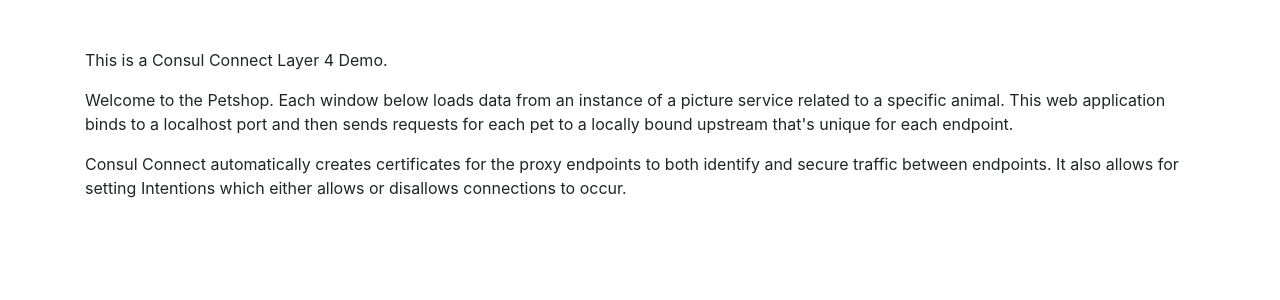
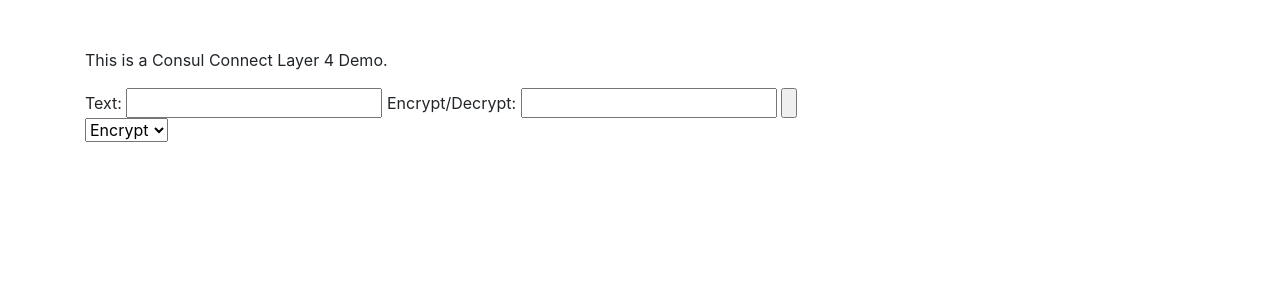
Before and after one commit to chrismatteson/terraform-chip-vault, a Python web app: template flaskapp/templates/transit.html in a window 1280 px wide. Shown: the part 56-356 px from the top of the page. Run offline with Jinja, Linux system fonts and the light colour scheme; the template is opened without the code that fills it, so the values that code supplies are empty; some libraries are stand-ins or nearby versions.

Commit message:
initial pass at transit support

```diff
--- a/flaskapp/templates/transit.html
+++ b/flaskapp/templates/transit.html
@@ -7,12 +7,15 @@
     <div class="row my-5">
       <div class="col-sm mx-auto my-auto">
         <p> This is a Consul Connect Layer 4 Demo.</p>
-        <p> Welcome to the Petshop.   Each window below loads data from an instance of a picture service related
-        to a specific animal.   This web application binds to a localhost port and then sends requests for each pet
-        to a locally bound upstream that's unique for each endpoint.
-        <p> Consul Connect automatically creates certificates for the proxy endpoints to both identify and secure traffic
-        between endpoints.   It also allows for setting Intentions which either allows or disallows connections
-        to occur.
+        <form method="POST" id="transit">
+          Text: <input type="text" name="text">
+          Encrypt/Decrypt: <input type="" name="command">
+          <input type="submit" value "Submit">
+        </form>
+        <select name="command" form="transit">
+          <option value="encrypt">Encrypt</option>
+          <option value="decrypt">Decrypt</option>
+        </select>
       </div>
     </div>
     <div class="row my-5">
```
Also changed, not shown: flaskapp/app.py (+22 -6 lines), 6 other files.
